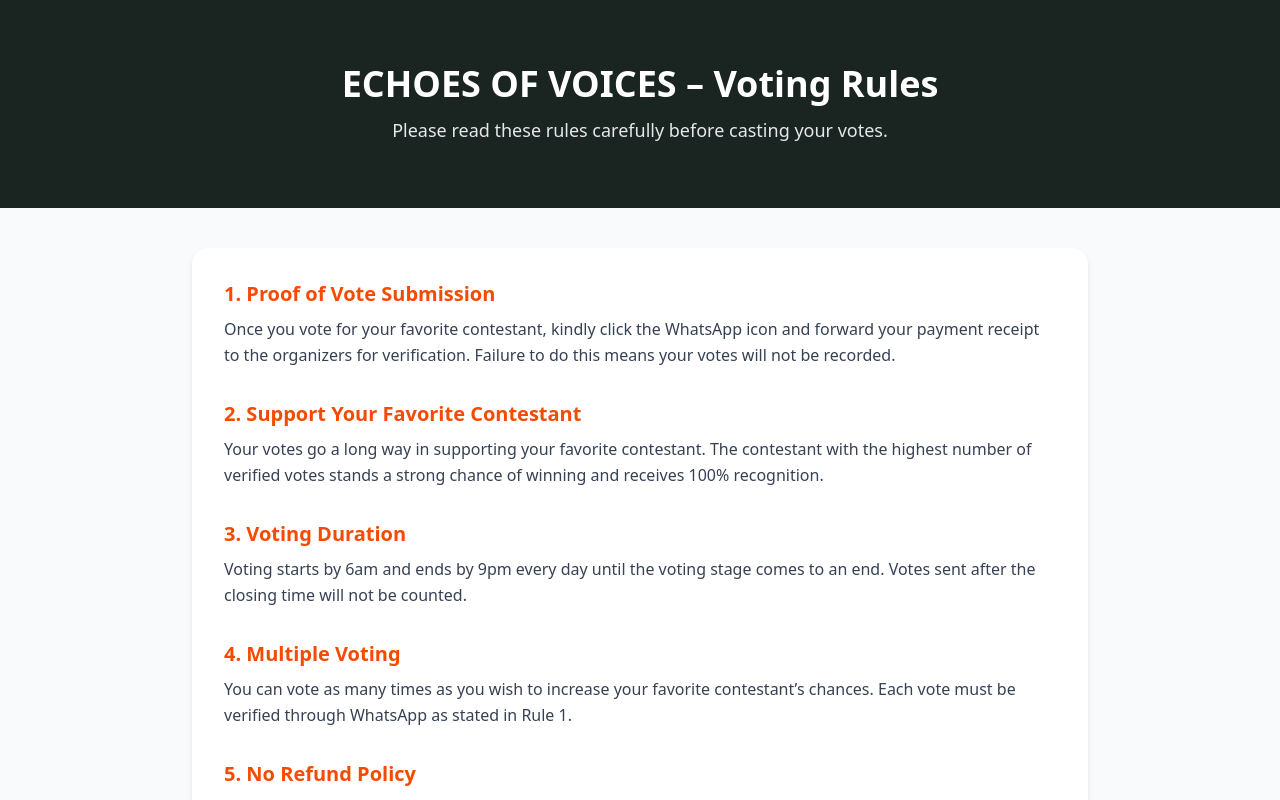
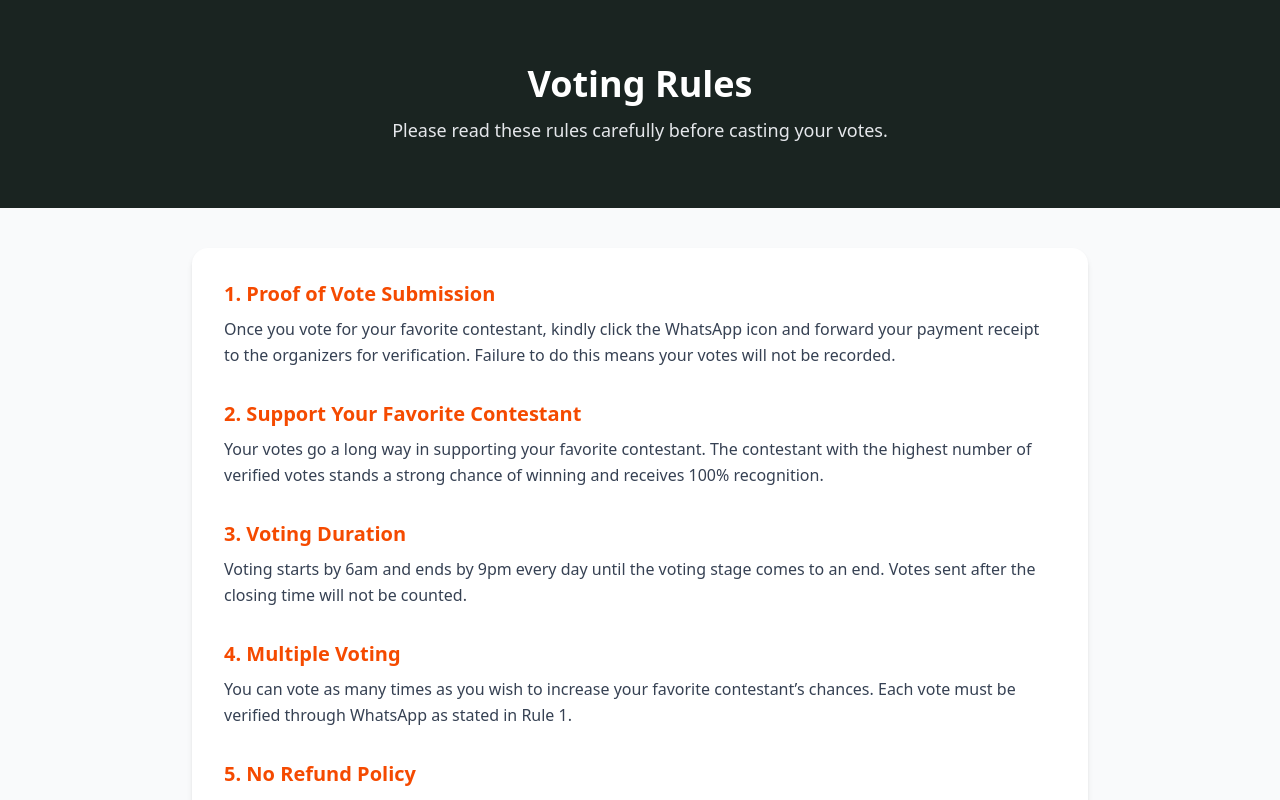
Before and after one commit to isaiah973/rankingSystem, a React (Vite) app: page /rules in a window 1280 px wide. Shown: the top 800 px of the page. Built offline with nearby package versions, Linux system fonts and the light colour scheme.

Commit message:
rules edit

```diff
--- a/src/Components/Rules.jsx
+++ b/src/Components/Rules.jsx
@@ -6,7 +6,7 @@ export default function RulesPage() {
       {/* Hero Section */}
       <section className="bg-[#1a2421] text-white py-16">
         <div className="max-w-3xl mx-auto text-center px-4">
-          <h1 className="text-4xl font-bold mb-3">ECHOES OF VOICES – Voting Rules</h1>
+          <h1 className="text-4xl font-bold mb-3">Voting Rules</h1>
           <p className="text-lg text-gray-200">
             Please read these rules carefully before casting your votes.
           </p>
```
